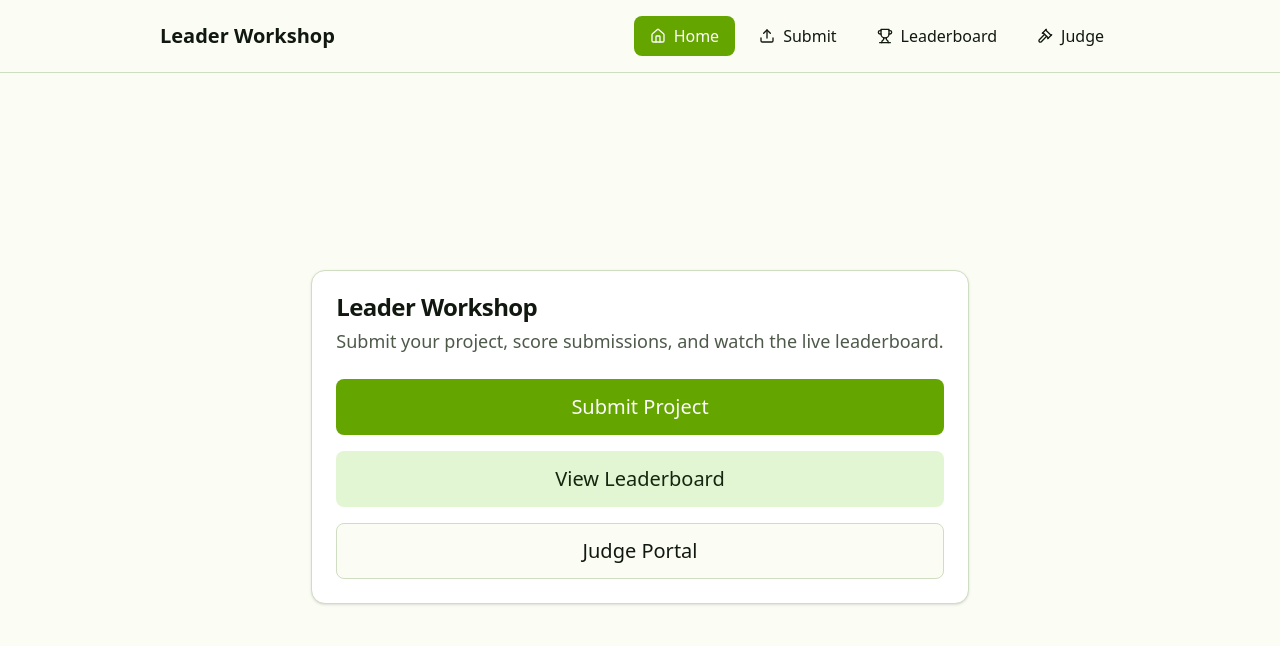
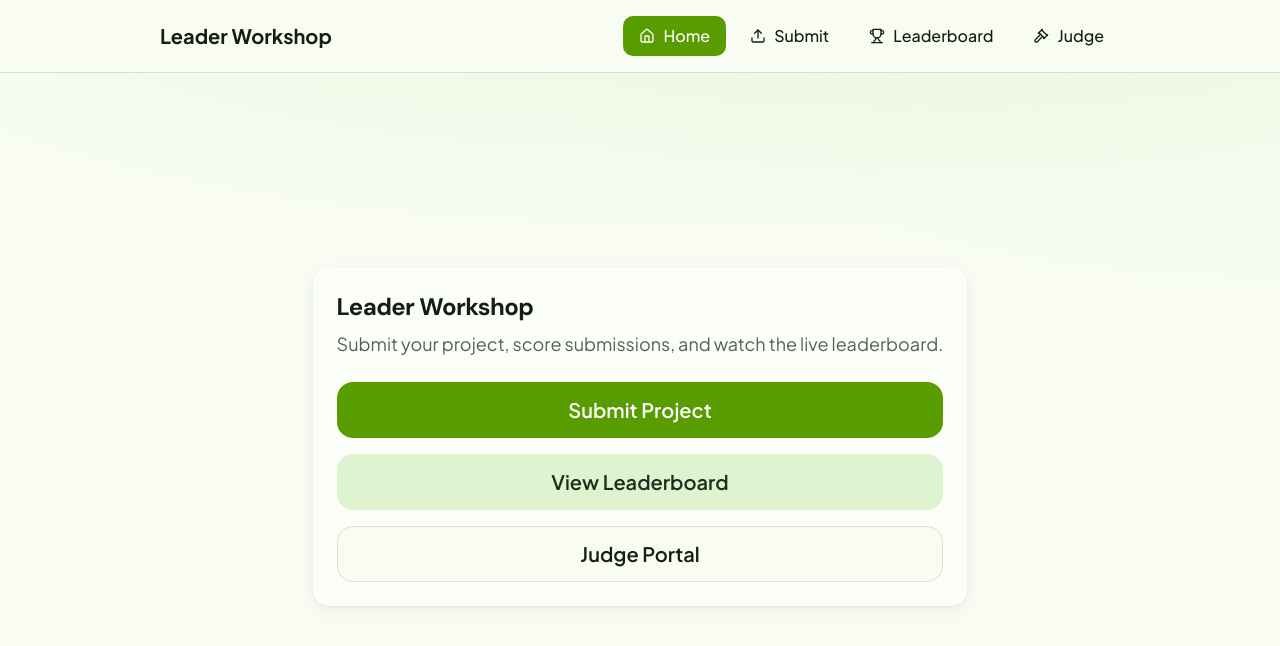
Before and after one commit to mhaidarhanif/leader-workshop, a React (Vite) app in the folder client/: page / in a window 1280 px wide. Shown: the top 646 px of the page. Built offline with nearby package versions, Linux system fonts and the light colour scheme.

Commit message:
style(client): refresh theme tokens and typography
Workshop showcase needs distinct display type and elevated
card shadows for projector-readable UI.

```diff
--- a/client/index.html
+++ b/client/index.html
@@ -3,7 +3,13 @@
   <head>
     <meta charset="UTF-8" />
     <meta name="viewport" content="width=device-width, initial-scale=1.0" />
-    <title>Workshop Judge</title>
+    <title>Leader Workshop — Showcase</title>
+    <link rel="preconnect" href="https://fonts.googleapis.com" />
+    <link rel="preconnect" href="https://fonts.gstatic.com" crossorigin />
+    <link
+      href="https://fonts.googleapis.com/css2?family=DM+Sans:ital,opsz,wght@0,9..40,400;0,9..40,500;0,9..40,600;0,9..40,700;1,9..40,400&family=Plus+Jakarta+Sans:ital,wght@0,400;0,500;0,600;0,700;1,400&display=swap"
+      rel="stylesheet"
+    />
   </head>
   <body>
     <div id="root"></div>
--- a/client/src/components/ui/badge.tsx
+++ b/client/src/components/ui/badge.tsx
@@ -3,13 +3,19 @@ import { cva, type VariantProps } from 'class-variance-authority';
 import { cn } from '@/lib/utils';
 
 const badgeVariants = cva(
-  'inline-flex items-center rounded-full border px-3 py-1 text-base font-semibold transition-colors',
+  'inline-flex items-center font-semibold transition-colors',
   {
     variants: {
       variant: {
-        default: 'border-transparent bg-primary text-primary-foreground',
-        secondary: 'border-transparent bg-secondary text-secondary-foreground',
-        outline: 'text-foreground',
+        default: 'rounded-full border border-transparent bg-primary px-3 py-1 text-base text-primary-foreground',
+        secondary:
+          'rounded-full border border-transparent bg-secondary px-3 py-1 text-base text-secondary-foreground',
+        outline: 'rounded-full border border-border px-3 py-1 text-base text-foreground',
+        success:
+          'rounded-md border border-transparent bg-primary/15 px-2.5 py-0.5 text-sm text-primary',
+        muted:
+          'rounded-md border border-transparent bg-muted px-2.5 py-0.5 text-sm text-muted-foreground',
+        rank: 'rounded-md border border-border bg-card px-2 py-0.5 font-mono text-sm tabular-nums',
       },
     },
     defaultVariants: {
--- a/client/src/components/ui/button.tsx
+++ b/client/src/components/ui/button.tsx
@@ -4,18 +4,22 @@ import { cva, type VariantProps } from 'class-variance-authority';
 import { cn } from '@/lib/utils';
 
 const buttonVariants = cva(
-  'inline-flex items-center justify-center gap-2 whitespace-nowrap rounded-md text-lg font-medium transition-[color,transform] duration-150 ease-out active:scale-[0.97] focus-visible:outline-none focus-visible:ring-2 focus-visible:ring-ring disabled:pointer-events-none disabled:opacity-50',
+  'inline-flex items-center justify-center gap-2 whitespace-nowrap text-lg font-semibold transition-[transform,background-color,color] duration-200 ease-out hover:-translate-y-px active:scale-[0.97] focus-visible:outline-none focus-visible:ring-2 focus-visible:ring-ring disabled:pointer-events-none disabled:opacity-50',
   {
     variants: {
       variant: {
         default: 'bg-primary text-primary-foreground hover:bg-primary/90',
-        outline: 'border border-input bg-background hover:bg-accent hover:text-accent-foreground',
+        outline:
+          'border border-input bg-background hover:bg-accent hover:text-accent-foreground',
         secondary: 'bg-secondary text-secondary-foreground hover:bg-secondary/80',
+        ghost: 'hover:bg-accent hover:text-accent-foreground',
       },
       size: {
-        default: 'h-12 px-6 py-3',
-        lg: 'h-14 rounded-md px-8 text-xl',
-        sm: 'h-10 rounded-md px-4',
+        default: 'h-12 rounded-xl px-6 py-3',
+        lg: 'h-14 rounded-xl px-8 text-xl',
+        sm: 'h-10 rounded-lg px-4 text-base',
+        pill: 'h-12 rounded-full px-6 py-3',
+        'pill-lg': 'h-14 rounded-full px-8 text-xl',
       },
     },
     defaultVariants: {
--- a/client/src/components/ui/card.tsx
+++ b/client/src/components/ui/card.tsx
@@ -2,7 +2,15 @@ import * as React from 'react';
 import { cn } from '@/lib/utils';
 
 export function Card({ className, ...props }: React.ComponentProps<'div'>) {
-  return <div className={cn('rounded-xl border bg-card text-card-foreground shadow', className)} {...props} />;
+  return (
+    <div
+      className={cn(
+        'rounded-2xl bg-card text-card-foreground ring-1 ring-border/60 shadow-card',
+        className,
+      )}
+      {...props}
+    />
+  );
 }
 
 export function CardHeader({ className, ...props }: React.ComponentProps<'div'>) {
@@ -10,7 +18,12 @@ export function CardHeader({ className, ...props }: React.ComponentProps<'div'>)
 }
 
 export function CardTitle({ className, ...props }: React.ComponentProps<'div'>) {
-  return <div className={cn('text-2xl font-bold leading-none tracking-tight', className)} {...props} />;
+  return (
+    <div
+      className={cn('font-display text-2xl font-bold leading-tight tracking-tight', className)}
+      {...props}
+    />
+  );
 }
 
 export function CardDescription({ className, ...props }: React.ComponentProps<'div'>) {
--- a/client/src/components/ui/skeleton.tsx
+++ b/client/src/components/ui/skeleton.tsx
@@ -5,7 +5,7 @@ function Skeleton({ className, ...props }: React.ComponentProps<'div'>) {
   return (
     <div
       data-slot="skeleton"
-      className={cn('bg-muted animate-pulse rounded-md', className)}
+      className={cn('animate-pulse rounded-xl bg-muted', className)}
       {...props}
     />
   );
--- a/client/src/components/ui/table.tsx
+++ b/client/src/components/ui/table.tsx
@@ -3,14 +3,14 @@ import { cn } from '@/lib/utils';
 
 export function Table({ className, ...props }: React.ComponentProps<'table'>) {
   return (
-    <div className="relative w-full overflow-auto">
+    <div className="relative w-full overflow-auto rounded-xl ring-1 ring-border/60">
       <table className={cn('w-full caption-bottom text-lg', className)} {...props} />
     </div>
   );
 }
 
 export function TableHeader({ className, ...props }: React.ComponentProps<'thead'>) {
-  return <thead className={cn('[&_tr]:border-b', className)} {...props} />;
+  return <thead className={cn('bg-muted/40 [&_tr]:border-b', className)} {...props} />;
 }
 
 export function TableBody({ className, ...props }: React.ComponentProps<'tbody'>) {
@@ -18,13 +18,21 @@ export function TableBody({ className, ...props }: React.ComponentProps<'tbody'>
 }
 
 export function TableRow({ className, ...props }: React.ComponentProps<'tr'>) {
-  return <tr className={cn('border-b transition-colors hover:bg-muted/50', className)} {...props} />;
+  return (
+    <tr
+      className={cn('border-b border-border/60 transition-colors hover:bg-accent/30', className)}
+      {...props}
+    />
+  );
 }
 
 export function TableHead({ className, ...props }: React.ComponentProps<'th'>) {
   return (
     <th
-      className={cn('h-14 px-4 text-left align-middle font-bold text-foreground', className)}
+      className={cn(
+        'h-14 px-4 text-left align-middle text-sm font-semibold uppercase tracking-wide text-muted-foreground',
+        className,
+      )}
       {...props}
     />
   );
--- a/client/src/index.css
+++ b/client/src/index.css
@@ -21,39 +21,82 @@
   --color-border: var(--border);
   --color-input: var(--input);
   --color-ring: var(--ring);
+  --font-sans: "Plus Jakarta Sans", ui-sans-serif, system-ui, sans-serif;
+  --font-display: "DM Sans", "Plus Jakarta Sans", ui-sans-serif, system-ui, sans-serif;
 }
 
 :root {
-  --radius: 0.625rem;
-  --background: oklch(0.99 0.01 120);
-  --foreground: oklch(0.2 0.02 140);
-  --card: oklch(1 0 0);
-  --card-foreground: oklch(0.2 0.02 140);
-  --primary: oklch(0.65 0.2 130);
+  --radius: 0.75rem;
+  --background: oklch(0.985 0.012 125);
+  --foreground: oklch(0.22 0.025 140);
+  --card: oklch(0.995 0.006 125);
+  --card-foreground: oklch(0.22 0.025 140);
+  --primary: oklch(0.62 0.19 132);
   --primary-foreground: oklch(0.99 0 0);
-  --secondary: oklch(0.95 0.05 130);
-  --secondary-foreground: oklch(0.25 0.05 140);
-  --muted: oklch(0.96 0.02 130);
-  --muted-foreground: oklch(0.45 0.03 140);
-  --accent: oklch(0.92 0.08 130);
-  --accent-foreground: oklch(0.25 0.05 140);
+  --secondary: oklch(0.94 0.05 130);
+  --secondary-foreground: oklch(0.28 0.04 140);
+  --muted: oklch(0.955 0.025 130);
+  --muted-foreground: oklch(0.48 0.03 140);
+  --accent: oklch(0.91 0.07 130);
+  --accent-foreground: oklch(0.28 0.04 140);
   --destructive: oklch(0.577 0.245 27.325);
-  --border: oklch(0.88 0.04 130);
-  --input: oklch(0.88 0.04 130);
-  --ring: oklch(0.65 0.2 130);
+  --border: oklch(0.9 0.035 130);
+  --input: oklch(0.9 0.035 130);
+  --ring: oklch(0.62 0.19 132);
+  --shadow-card: 0 1px 2px oklch(0.35 0.04 140 / 0.06), 0 4px 16px oklch(0.45 0.06 130 / 0.08);
+  --shadow-elevated: 0 2px 8px oklch(0.35 0.04 140 / 0.08), 0 12px 32px oklch(0.45 0.06 130 / 0.1);
 }
 
 @layer base {
   * {
     @apply border-border outline-ring/50;
   }
+
   body {
-    @apply bg-background text-foreground text-lg;
+    @apply bg-background text-foreground text-lg font-sans antialiased;
+    background-image:
+      radial-gradient(ellipse 80% 50% at 50% -20%, oklch(0.88 0.1 130 / 0.35), transparent),
+      radial-gradient(ellipse 60% 40% at 100% 0%, oklch(0.92 0.08 125 / 0.2), transparent);
+    background-attachment: fixed;
   }
+
   h1 {
-    @apply text-3xl font-bold;
+    @apply text-4xl font-bold tracking-tight text-balance sm:text-5xl;
+    font-family: var(--font-display);
   }
+
   h2 {
-    @apply text-2xl font-bold;
+    @apply text-2xl font-bold tracking-tight text-balance;
+    font-family: var(--font-display);
+  }
+
+  h3,
+  h4 {
+    font-family: var(--font-display);
   }
 }
+
+@layer utilities {
+  .font-display {
+    font-family: var(--font-display);
+  }
+
+  .shadow-card {
+    box-shadow: var(--shadow-card);
+  }
+
+  .shadow-elevated {
+    box-shadow: var(--shadow-elevated);
+  }
+}
+
+@media (prefers-reduced-motion: reduce) {
+  *,
+  *::before,
+  *::after {
+    animation-duration: 0.01ms !important;
+    animation-iteration-count: 1 !important;
+    transition-duration: 0.01ms !important;
+    scroll-behavior: auto !important;
+  }
+}
```
